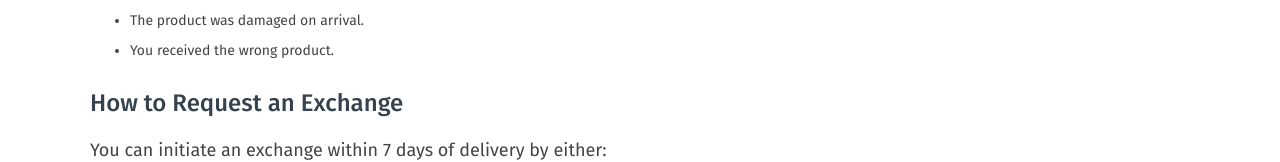
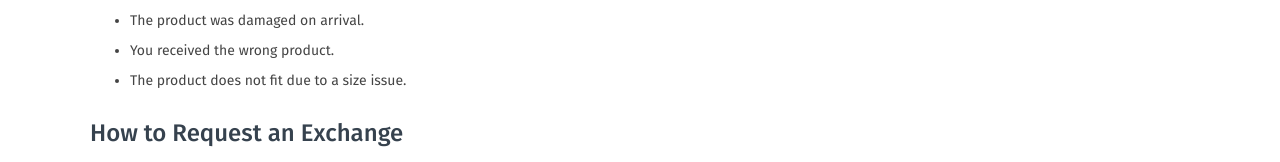
Before and after one commit to neeelpatell19/namunjii, a React (Vite) app: page /return-policy in a window 1280 px wide. Shown: the part 418-580 px from the top of the page. Built offline with nearby package versions, Linux system fonts and the light colour scheme; no server answers; a web font is replaced by a local one.

Commit message:
Updated: text

```diff
--- a/src/Components/Policies/ReturnPolicy.jsx
+++ b/src/Components/Policies/ReturnPolicy.jsx
@@ -29,6 +29,7 @@ const ReturnPolicy = () => {
             <li>You received a defective product.</li>
             <li>The product was damaged on arrival.</li>
             <li>You received the wrong product.</li>
+            <li>The product does not fit due to a size issue.</li>
           </ul>
 
           <h3>How to Request an Exchange</h3>
```
